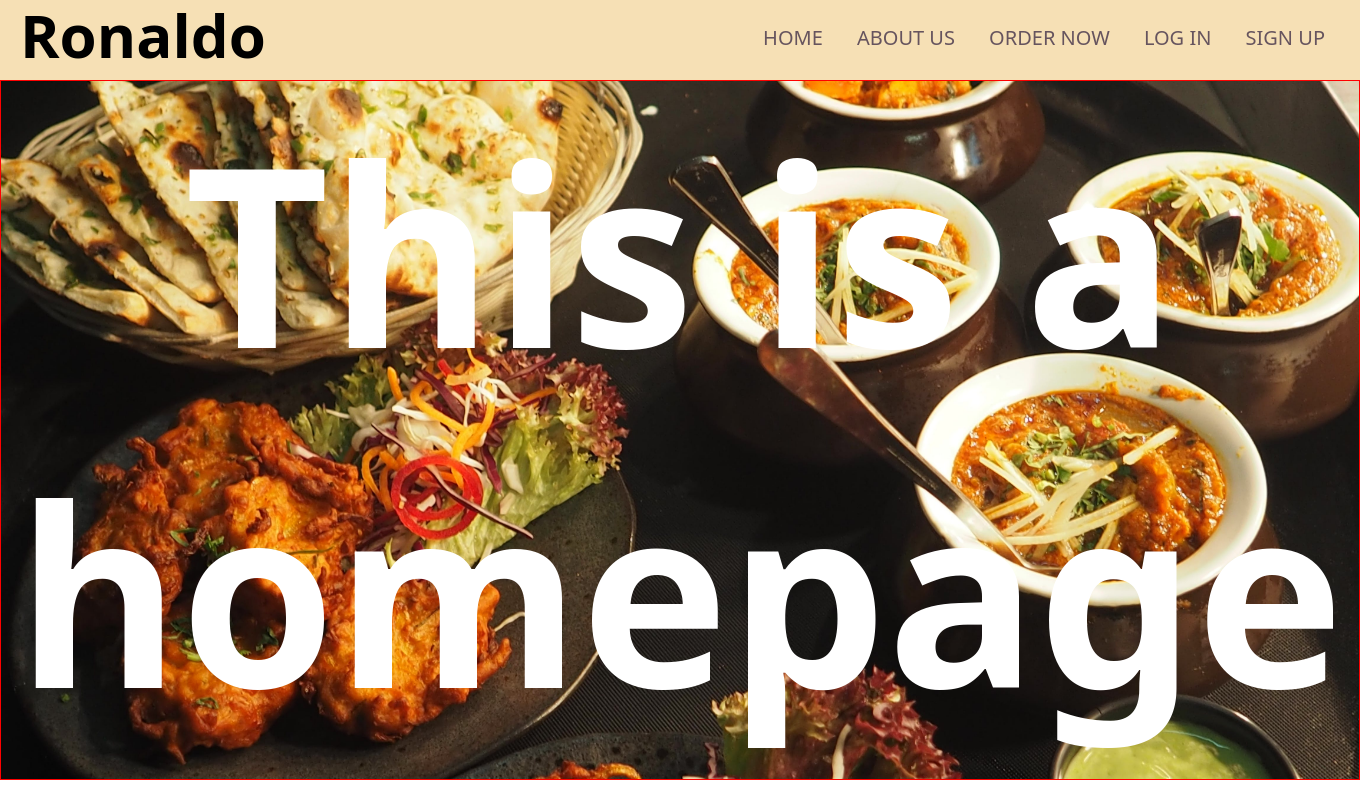
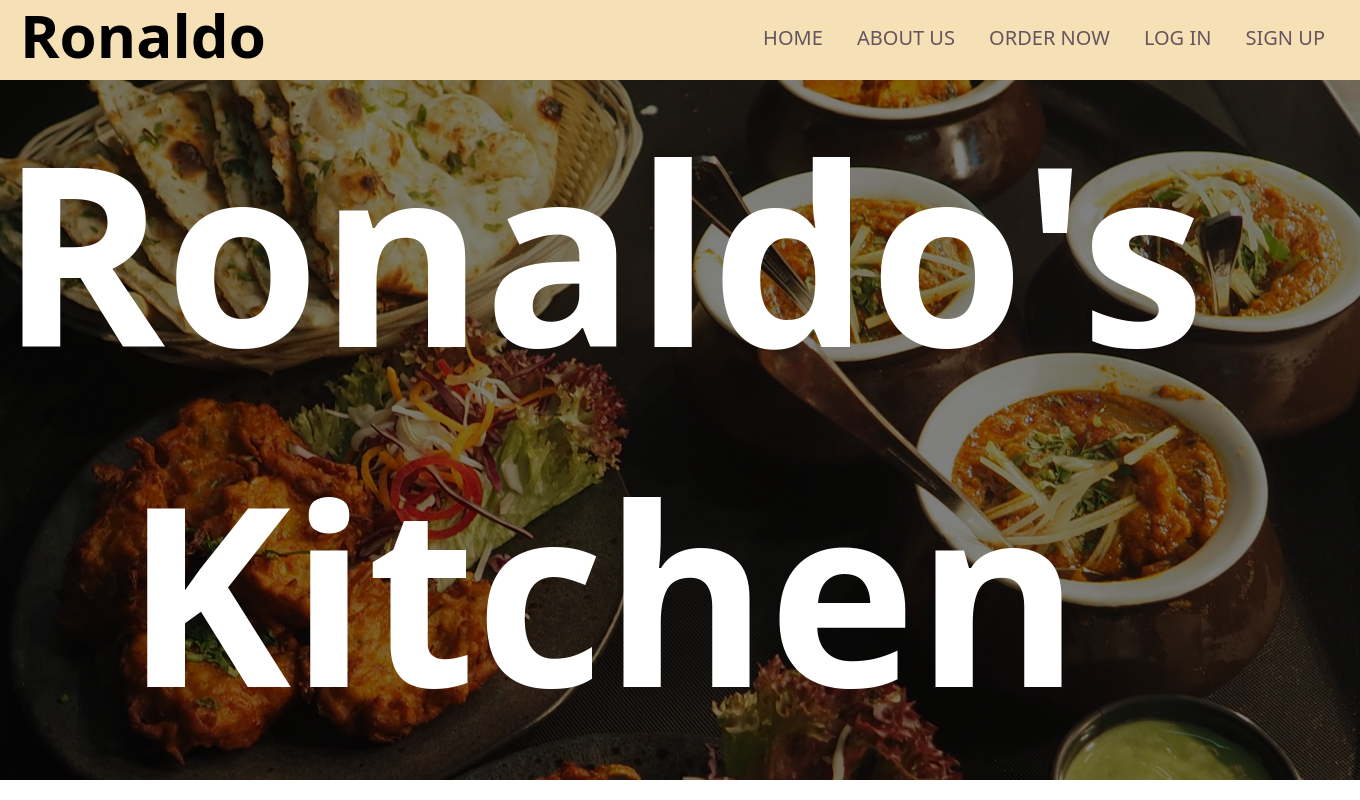
Before and after one commit to noreel/emc002, a PHP site: page /homePage.html in a window 1360 px wide. Run offline with PHP 8.4, Linux system fonts and the light colour scheme.

Commit message:
homepage update

```diff
--- a/FinalsHomePage/homePage.html
+++ b/FinalsHomePage/homePage.html
@@ -63,10 +63,19 @@
 
         </nav>
 
-        <div class="col-12" id="introPage">
-            <h1>
-                This is a homepage
-            </h1>
+        <div class="col-12">
+            <div class="col-12" id="introPage">
+                <div id="over">
+                </div>
+                <div class="" id="flex">
+                    <h1>
+                        Ronaldo's <br> Kitchen
+                    </h1>
+                </div>
+            </div>
+
+
+
         </div>
 
     </body>
--- a/FinalsHomePage/styleSheet.css
+++ b/FinalsHomePage/styleSheet.css
@@ -1,13 +1,23 @@
 * {
     margin: 0;
+    padding: 0;
     list-style: none;
     box-sizing: border-box;
     text-decoration: none;
     font-family: system-ui, -apple-system, BlinkMacSystemFont, 'Segoe UI', Roboto, Oxygen, Ubuntu, Cantarell, 'Open Sans', 'Helvetica Neue', sans-serif;
 }
 
-html, body {
-    padding-top: 40px;
+body {
+    padding-top: 80px;
+
+}
+
+#over {
+    background-color: black;
+    height: inherit;
+    width: inherit;
+    position: absolute;
+    opacity: 50%;
 }
 
 nav {
@@ -90,14 +100,19 @@ a.active,a:hover {
 
 #logInPage {
     height: 700px;
-    background-color:#66545e;
+
     opacity: 70%;
     background-position: center center;
 }
 
+div #logForm form {
+    text-align: center;
+    font-size: 30px;
+}
+
 #signUpPage {
     height: 700px;
-    background-color:#66545e;
+
     opacity: 70%;
     background-position: center center;
 }
@@ -107,6 +122,12 @@ h1 {
     font-size: 250px;
     text-align: center;
 
+
+}
+
+#flex {
+    margin: inherit;
+    position: absolute;
 
 }
 
@@ -171,9 +192,9 @@ h1 {
     }
 }
 
-[class*="col-"]{
+/* [class*="col-"]{
     border: solid red 1px;
-}
+} */
 
 .col-1 {width: 8.33%;}
 .col-2 {width: 16.66%;}
```
Also changed, not shown: FinalsHomePage/LogInPage.html (+16 -2 lines), FinalsHomePage/SignUpPage.html (+14 -2 lines).
